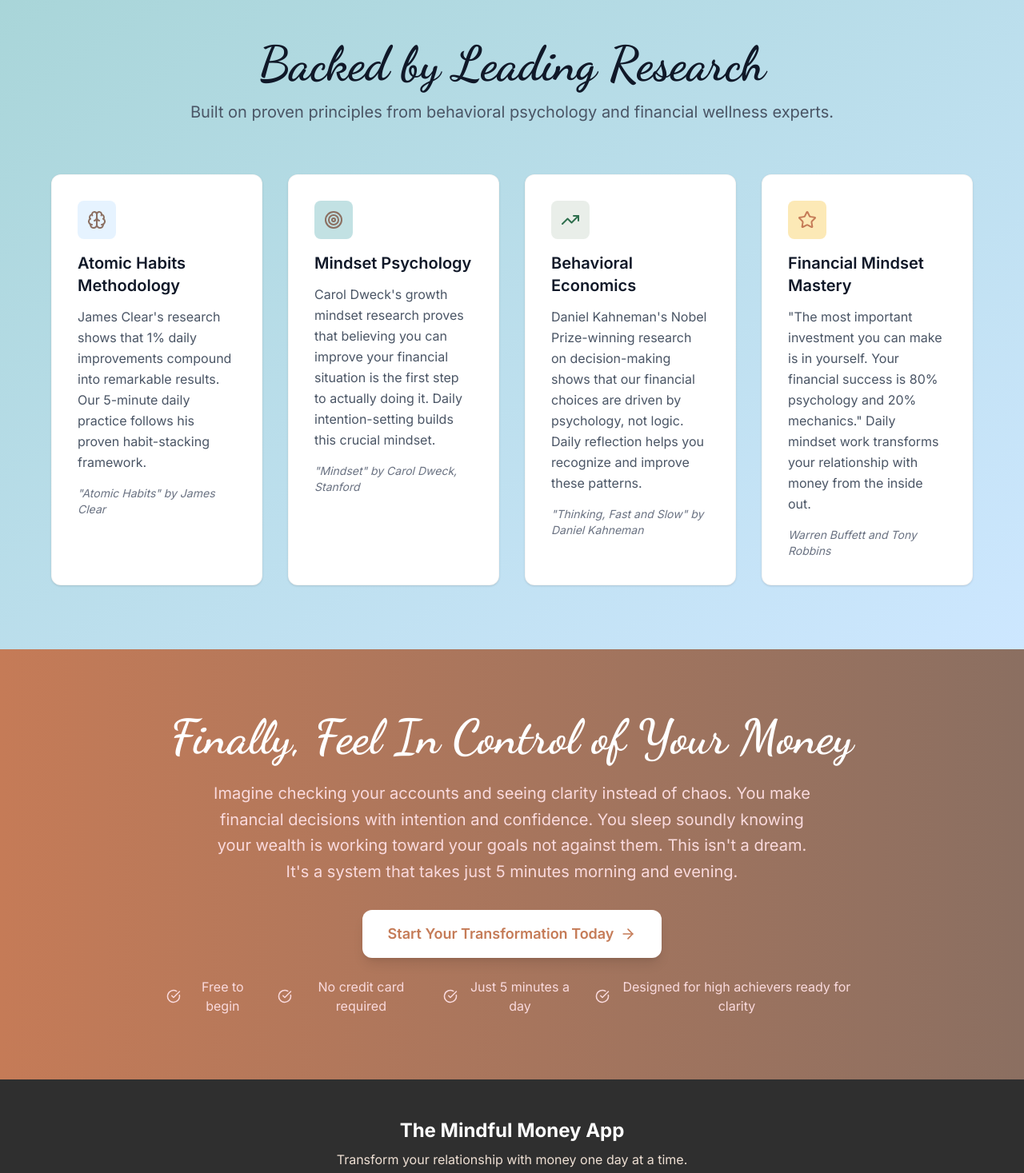
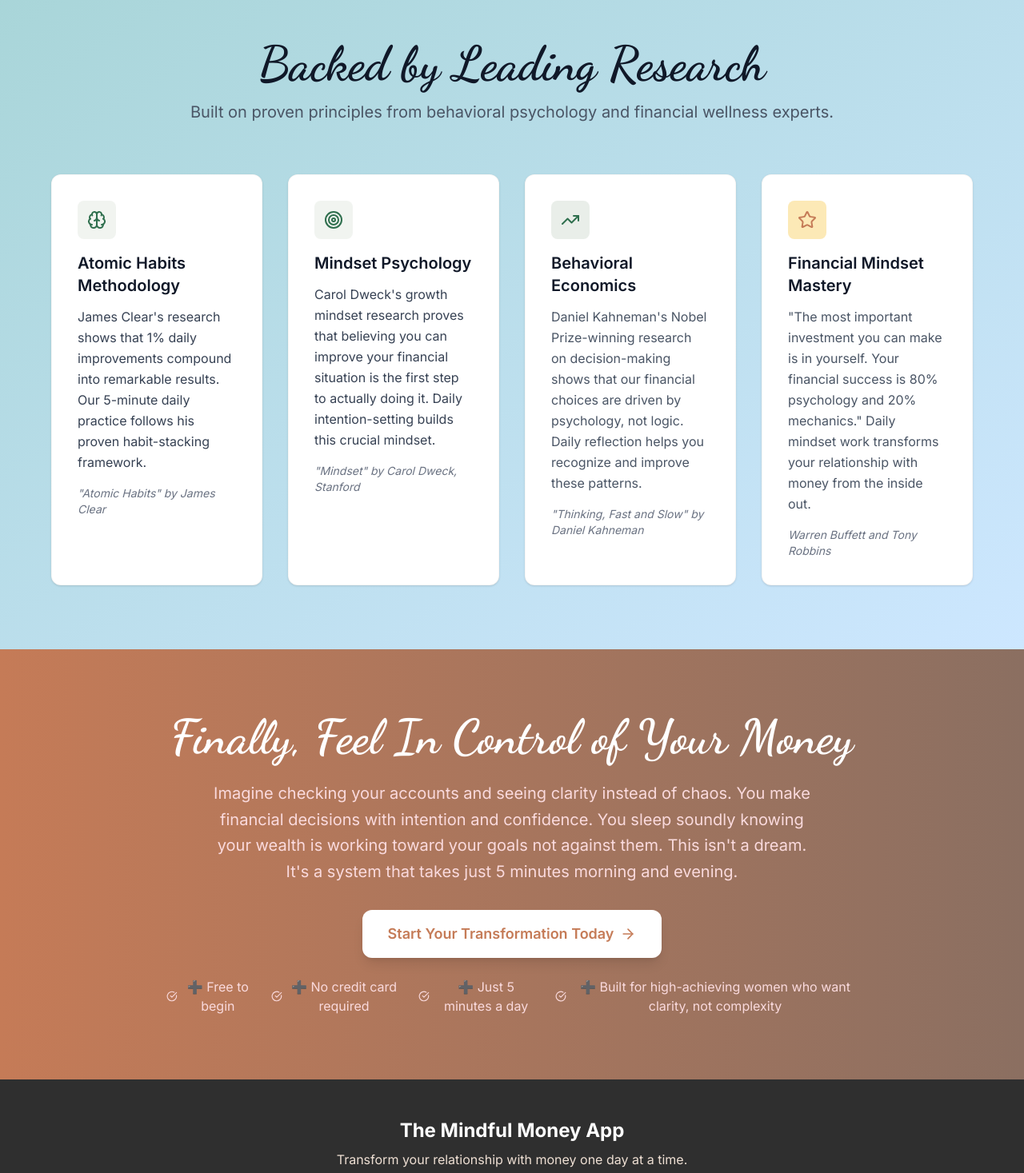
Before and after one commit to carolynjones73-create/mindful-landing, a React (Vite) app: page / in a window 1280 px wide. Shown: the part 5567-7034 px from the top of the page at 80% size. Built offline with nearby package versions, Linux system fonts and the light colour scheme; no server answers.

Commit message:
Update final CTA section content

```diff
--- a/src/components/landing/LandingPage.tsx
+++ b/src/components/landing/LandingPage.tsx
@@ -396,22 +396,22 @@ export default function LandingPage({ onGetStarted }: LandingPageProps) {
 
           <div className="grid md:grid-cols-2 lg:grid-cols-4 gap-8 max-w-6xl mx-auto">
             <div className="bg-white rounded-xl p-8 shadow-sm border border-greige/20">
-              <div className="w-12 h-12 bg-soft-sky/50 rounded-lg flex items-center justify-center mb-4">
-                <Brain className="w-6 h-6 text-muted-taupe" />
+              <div className="w-12 h-12 bg-sage-green/20 rounded-lg flex items-center justify-center mb-4">
+                <Brain className="w-6 h-6 text-palm-green" />
               </div>
               <h3 className="text-xl font-semibold text-gray-900 mb-3">Atomic Habits Methodology</h3>
-              <p className="text-gray-600 leading-relaxed mb-4">
+              <p className="text-gray-700 leading-relaxed mb-4">
                 James Clear's research shows that 1% daily improvements compound into remarkable results. Our 5-minute daily practice follows his proven habit-stacking framework.
               </p>
               <p className="text-sm text-gray-500 italic">"Atomic Habits" by James Clear</p>
             </div>
 
             <div className="bg-white rounded-xl p-8 shadow-sm border border-greige/20">
-              <div className="w-12 h-12 bg-opal/70 rounded-lg flex items-center justify-center mb-4">
-                <Target className="w-6 h-6 text-muted-taupe" />
+              <div className="w-12 h-12 bg-sage-green/20 rounded-lg flex items-center justify-center mb-4">
+                <Target className="w-6 h-6 text-palm-green" />
               </div>
               <h3 className="text-xl font-semibold text-gray-900 mb-3">Mindset Psychology</h3>
-              <p className="text-gray-600 leading-relaxed">
+              <p className="text-gray-700 leading-relaxed">
                 Carol Dweck's growth mindset research proves that believing you can improve your financial situation is the first step to actually doing it. Daily intention-setting builds this crucial mindset.
               </p>
               <p className="text-sm text-gray-500 italic mt-4">"Mindset" by Carol Dweck, Stanford</p>
@@ -464,19 +464,19 @@ export default function LandingPage({ onGetStarted }: LandingPageProps) {
             <div className="flex flex-col sm:flex-row gap-6 justify-center items-center text-warm-blush">
               <div className="flex items-center gap-2">
                 <CheckCircle className="w-5 h-5" />
-                <span>Free to begin</span>
+                <span>➕ Free to begin</span>
               </div>
               <div className="flex items-center gap-2">
                 <CheckCircle className="w-5 h-5" />
-                <span>No credit card required</span>
+                <span>➕ No credit card required</span>
               </div>
               <div className="flex items-center gap-2">
                 <CheckCircle className="w-5 h-5" />
-                <span>Just 5 minutes a day</span>
+                <span>➕ Just 5 minutes a day</span>
               </div>
               <div className="flex items-center gap-2">
                 <CheckCircle className="w-5 h-5" />
-                <span>Designed for high achievers ready for clarity</span>
+                <span>➕ Built for high-achieving women who want clarity, not complexity</span>
               </div>
             </div>
           </div>
```
